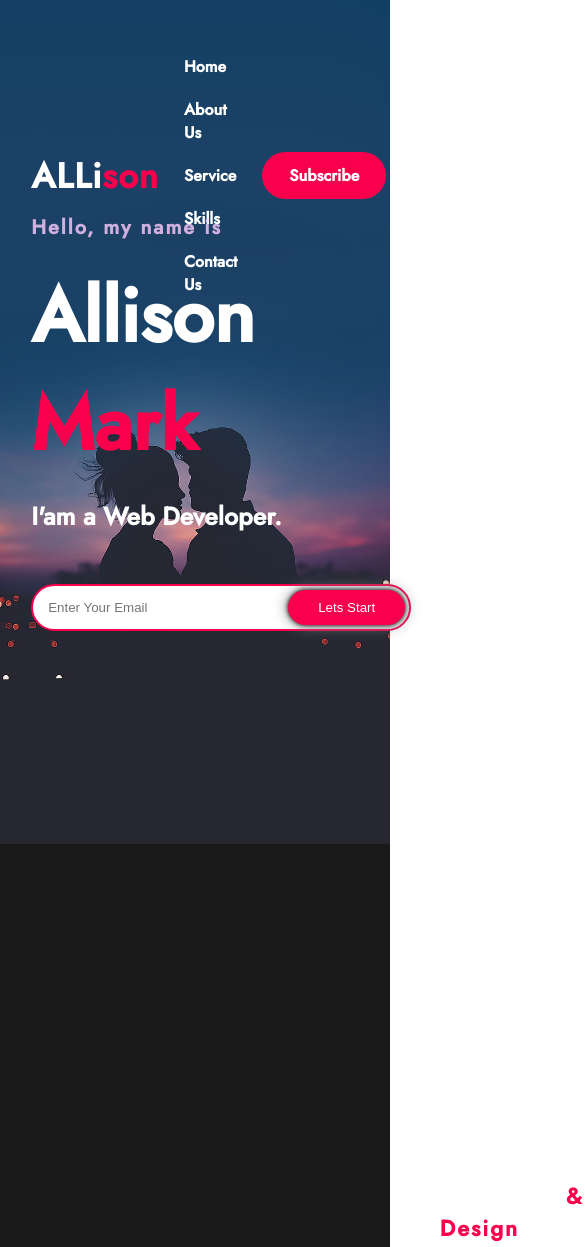
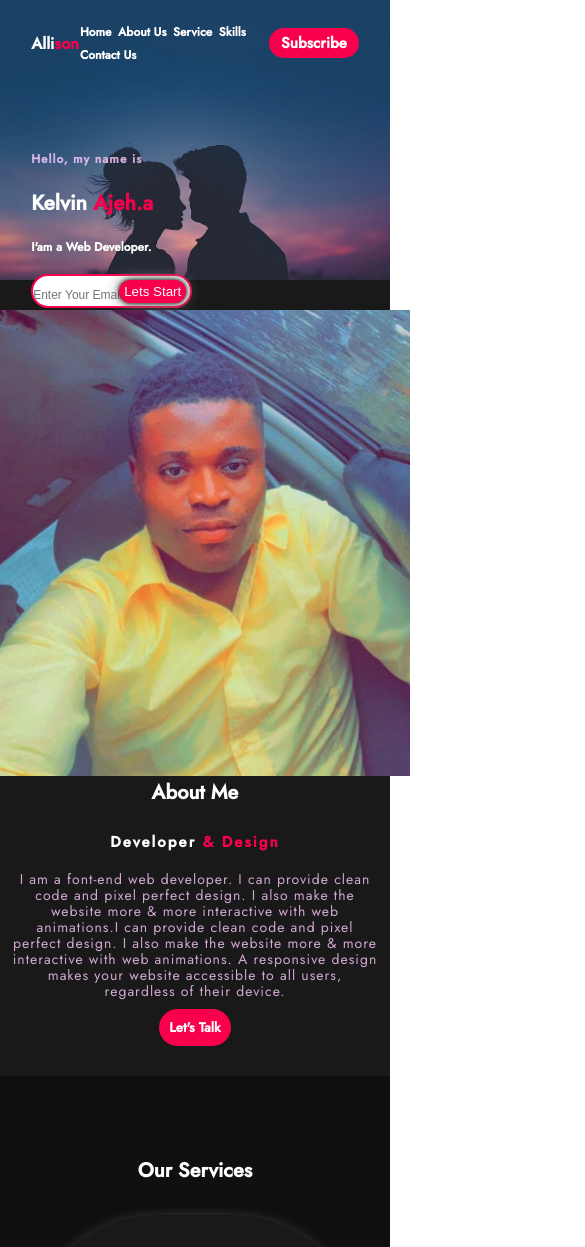
Before and after one commit to chequesanit/dance, a plain HTML site: page index.html in a window 390 px wide. Shown: the top 1247 px of the page, 585 px wide, since content can reach past the window. Drawn offline with nearby package versions, Linux system fonts and the light colour scheme.

Commit message:
first commit

```diff
--- a/index.html
+++ b/index.html
@@ -17,7 +17,7 @@
 
     <div class="hero">
         <nav>
-            <h2 class="logo">ALLi<span>son</span></h2>
+            <h2 class="logo">Alli<span>son</span></h2>
             <ul>
                 <li><a href="#">Home</a> </li>
                 <li><a href="#">About Us</a> </li>
@@ -30,7 +30,7 @@
 
         <div class="content">
             <h4>Hello, my name is </h4>
-            <h1>Allison <span>Mark</span></h1>
+            <h1>Kelvin <span>Ajeh.a</span></h1>
             <h3>I'am a Web Developer.</h3>
             <div class="newslatter">
                 <form>
@@ -44,7 +44,7 @@
     <!--About section start-->
     <section class="about">
         <div class="main">
-            <img src="./image/main1.png">
+            <img src="./image/IMG-20220609-WA0011.jpg">
             <div class="about-text">
                 <h2>About Me</h2>
                 <h5>Developer <span>& Design</span></h5>
@@ -115,11 +115,12 @@
         <p>For more HTML,CSS, and coding tutorial - please click on the link bellow to
             Subscribe to my channel:</p>
             <div class="social">
-                <a href="#"><i class='bx bxl-facebook'></i></a>
-                <a href="#"><i class='bx bxl-instagram'></i></a>
-                <a href="#"><i class='bx bxl-twitter'></i></a>
+                <a href="https://www.facebook.com/thekelvinajeh"><i class='bx bxl-facebook'></i></a>
+                <a href="https://instagram.com/kelvinobiankeajeh?igshid=NTc4MTIwNjQ2YQ== "><i class='bx bxl-instagram'></i></a>
+                <a href="https://wa.me/message/MPVFZHKIAJXVP1"><i class='bx bxl-whatsapp'></i></a>
+                <a href="https://twitter.com/thekelvinajeh?t=bhMR7eFhHwQd3LGr55-5tQ&s=09"><i class='bx bxl-twitter'></i></a>
             </div>
-            <p class="end">CopyRight By Allison mark </p>
+            <p class="end">CopyRight By Kelvin ajeh </p>
     </footer>
 </body>
 </html>
--- a/styles.css
+++ b/styles.css
@@ -8,6 +8,7 @@
 
 body{
     font-family: 'jost',sans-serif;
+    overflow-x: hidden;
 }
 
 .hero{
@@ -135,7 +136,7 @@ h4{
 }
 
 .about{
-    width: 100%;
+    width: 100vw;
     padding: 100px 0px;
     background-color: #191919;
 }
@@ -150,8 +151,7 @@ h4{
 }
 
 .main{
-    width: 1130px;
-    max-width: 95%;
+    /* width: 100vw; */
     margin: 0 auto;
     display: flex;
     align-items: center;
@@ -192,14 +192,14 @@ button{
     border: 2px solid transparent;
     font-weight: bold;
     font-family: 'Jost', sans-serif;
-    padding: 13px 30px;
+    padding: 10px 10px;
     border-radius: 30px;
     transition: .4s;
 }
 
 button:hover{
     background-color: transparent;
-    border: 2px solid #f9004d;
+    border: 1px solid #f9004d;
     cursor: pointer;
 }
 
@@ -222,37 +222,38 @@ button:hover{
     display: flex;
     justify-content: center;
     align-items: center;
-    min-height: 400px;
 }
 
 .card{
-    height: 365px;
+    display: flex;
+    justify-content: center;
+    align-items: center;
+    flex-direction: column;
     width: 335px;
-    padding: 20px 35px;
+    padding: 1rem 1.5rem;
     background: #191919;
-    border-radius: 20px;
-    margin: 15px;
-    position: relative;
-    overflow: hidden;
+    border-radius: 12rem;
+    margin: 0 1rem;
+    box-shadow: 0px 0px 10px 0.5px #343333;
     text-align: center;
 }
 
 .card i{
-    font-size: 50px;
+    font-size: 2.10rem;
     display: block;
     text-align: center;
-    margin: 25px 0px;
+    margin: 1rem 0px;
     color: #f9004d;
 }
 
-.card i:hover{
+.card:hover i{
     color: white;
-    padding: 10px;
+    transform: scale(1.1);
 }
 
 h5{
     color: white;
-    font-size: 23px;
+    font-size: 1rem;
     margin-bottom: 15px;
     font-family: 'Jost', sans-serif;
     text-decoration: none;
@@ -260,9 +261,8 @@ h5{
     text-transform: capitalize;
 }
 
-h5:hover{
+.card:hover h5{
     color: #f9004d;
-    transition: 3s;
 }
 
 
@@ -286,7 +286,7 @@ h5:hover{
     transition: .4s;
 }
 
-.card .button:hover{
+.card:hover .button{
     background-color: transparent;
     border: 2px solid #f9004d;
     cursor: pointer;
@@ -358,7 +358,6 @@ footer p:nth-child(2){
     font-family: 'Jost', sans-serif;
     text-decoration: none;
     font-weight: bold;
-    te
 }
 
 .social{
@@ -394,3 +393,247 @@ footer p:nth-child(2){
     bottom: 35px;
     font-size: 14px;
 }
+
+
+
+
+
+
+
+
+
+
+
+
+
+
+
+
+
+
+@media screen and (max-width: 600px)
+{
+    .logo{
+        font-size: 16px;
+        letter-spacing: 0px;
+    }
+
+    .hero{
+        height: 280px;
+        width: 100%;
+        background-size: cover;
+        background-position: center;
+    }
+
+    nav ul li{
+        list-style-type: none;
+        display: inline-block;
+        padding: 2px 1px;
+    }
+
+    nav{
+        display: flex;
+        align-items: center;
+        justify-content: space-between;
+        padding-top: 20px;
+        padding-left: 8%;
+        padding-right: 8%;
+        font-family: 'Jost', sans-serif;
+    }
+
+    ul li a{
+        color: white;
+        text-decoration: none;
+        text-transform: capitalize;
+        font-size: 12px;
+        font-family: 'Jost', sans-serif;
+    }
+
+    .btn{
+        background-color: #f9004d;
+        color: white;
+        text-decoration: none;
+        border: 2px solid transparent;
+        font-weight: bold;
+        font-size: 15px;
+        font-family: 'Jost', sans-serif;
+        padding: 2px 10px;
+        border-radius: 210px;
+        transition: transform .4s;
+    }
+
+    .content{
+        position: absolute;
+        top: 29%;
+        left: 8%;
+        transform: translateY(-50%);
+        font-family: 'Jost', sans-serif;
+    }
+
+    h1{
+        color: white;
+        font-size: 21px;
+        font-family: 'Jost', sans-serif;
+    }
+
+    h3{
+        color: white;
+        font-size: 12px;
+        margin-bottom: 50px;
+        font-family: 'Jost', sans-serif;
+    }
+
+    h4{
+     color: #fcfc;
+     letter-spacing: 1px;
+     font-size: 12px;
+     font-family: 'Jost', sans-serif;
+    }
+
+    .newslatter form{
+        width: 230px;
+        max-width: 70%;
+        position:relative;
+        bottom: 32px;
+
+    }
+
+    .newslatter form input:first-child{
+        display: inline-block;
+        width: 100%;
+        padding: 12px 42px 4px 0px;
+        border: 2px solid #f9004d;
+        outline: none;
+        font-size: 12px;
+        border-radius: 32px;
+    }
+
+    .newslatter form input:last-child{
+        position: absolute;
+        display: inline-block;
+        outline: none;
+        border: none;
+        padding: 4px 5px;
+        border-radius: 30px;
+        background-color: #f9004d;
+        color: white;
+        box-shadow: 0px 0px 5px #000, 0px 0px 15px #858585;
+        top: 6px;
+        right: 6px;
+    }
+
+    .about{
+        width: 100%;
+        padding: 30px 1rem;
+        background-color: #191919;
+    }
+
+    .about img{
+        height: auto;
+    }
+
+    .about-text{
+        width: 95vw;
+        text-align: center;
+        line-height: 1.7;
+    }
+
+    .main{
+        width: 1130px;
+        max-width: 95%;
+        margin: 0 auto;
+        display: flex;
+        flex-direction: column;
+        align-items: center;
+        justify-content: space-around;
+    }
+
+    .about-text h2{
+        color: white;
+        font-size: 20px;
+        text-transform: capitalize;
+        font-family: 'Jost', sans-serif;
+    }
+
+    .about-text h5{
+        color: white;
+        letter-spacing: 2px;
+        font-size: 15px;
+        margin-bottom: 15px;
+        text-transform: capitalize;
+        font-family: 'Jost', sans-serif;
+    }
+
+    .about-text p{
+        color: #fcfc;
+        letter-spacing: 1px;
+        line-height: 16px;
+        font-size: 14px;
+        margin-bottom: 10px;
+        font-family: 'Jost', sans-serif;
+    }
+
+
+    button{
+        background-color: #f9004d;
+        color: white;
+        text-decoration: none;
+        border: 2px solid transparent;
+        font-weight: bold;
+        font-family: 'Jost', sans-serif;
+        padding: 7px 8px;
+        border-radius: 30px;
+        transition: .4s;
+    }
+
+
+    .service{
+        background: #101010;
+        display: flex;
+        flex-direction: column;
+        justify-content: center;
+        align-items: center;
+        width: 100%;
+        padding: 50px 0px;
+    }
+
+    .title h2{
+        color: white;
+        font-size: 20px;
+        font-family: 'Jost', sans-serif;
+        width: 119px;
+        margin: px auto;
+        text-align: center;
+    }
+
+    .box{
+        display: flex;
+        flex-direction: column;
+        justify-content: center;
+        align-items: center;
+        gap: 2rem;
+        height: 70%;
+        width:  50vw;
+    }
+
+    h5{
+        color: white;
+        font-size: 15px;
+        margin-bottom: 15px;
+        font-family: 'Jost', sans-serif;
+        text-decoration: none;
+        font-weight: bold;
+        text-transform: capitalize;
+    }
+
+
+    .pra p{
+        color: #fcfc;
+        font-size: 12px;
+        font-family: 'Jost', sans-serif;
+        line-height: 20px;
+        margin-bottom: 23px;
+    }
+
+
+}
```
Also changed, not shown: image/IMG-20220609-WA0011.jpg (added), image/main1.png (deleted).
